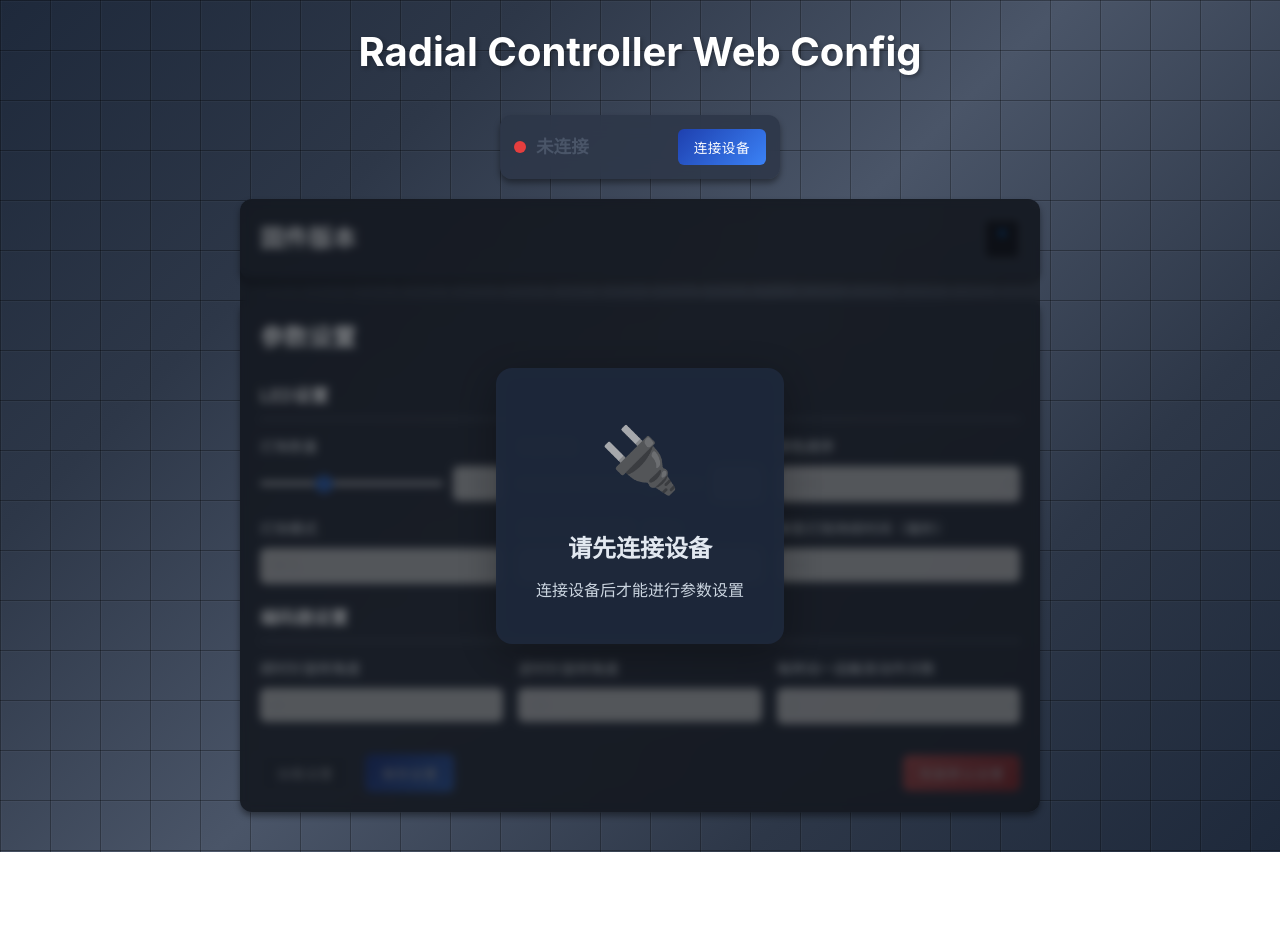
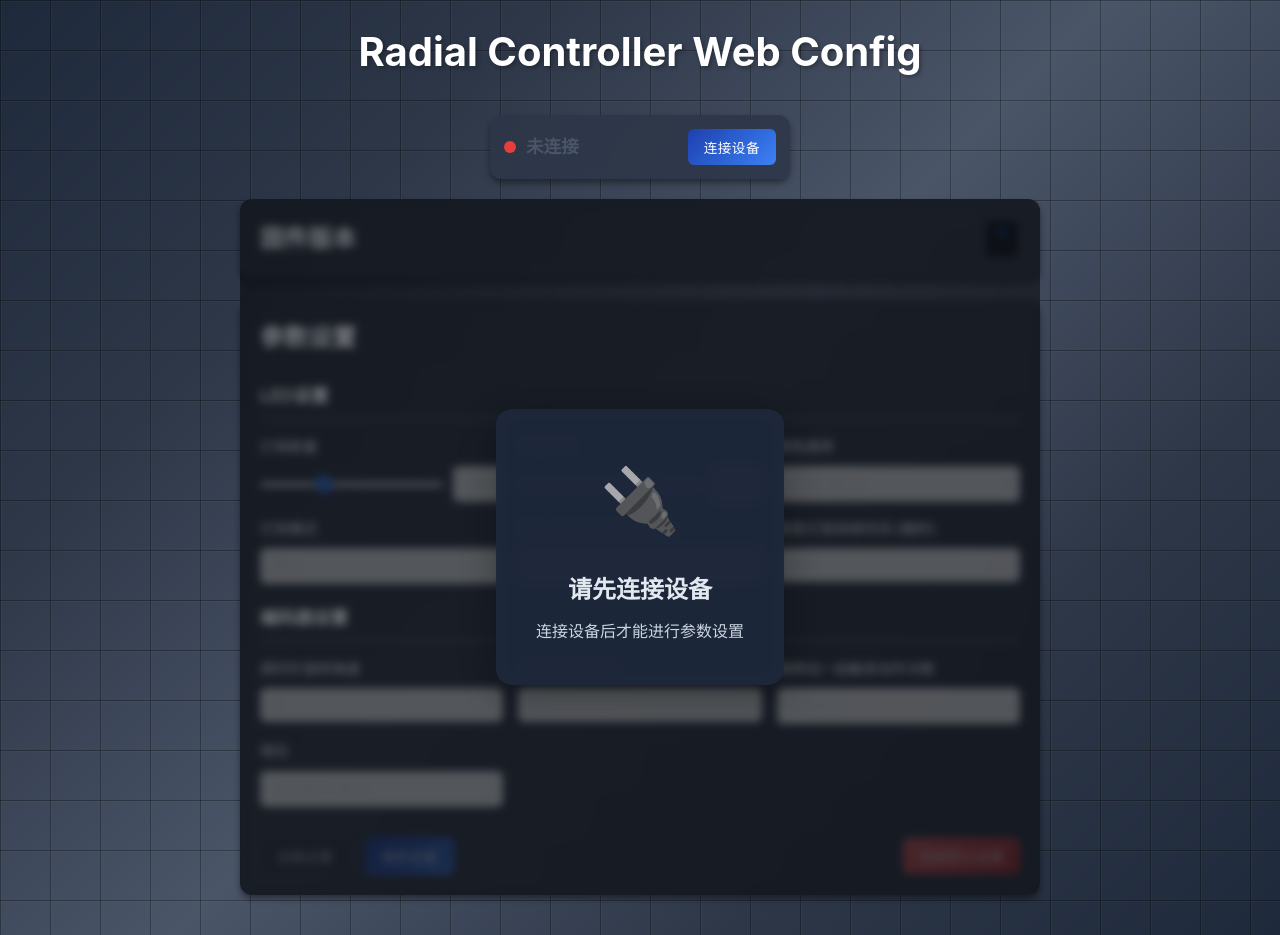
Before and after one commit to walklinewang/Radial-Controller, a plain HTML site: page tools/web_config/index.html in a window 1280 px wide. Before the commit the page ends 852 px from the top, so only its background shows below. Drawn offline with Linux system fonts and the light colour scheme.

Commit message:
feat(web_config): 增加相位参数并优化UI布局
- 在配置参数中添加相位选择功能
- 调整连接状态区域宽度和居中显示
- 优化滑块数值显示的内边距
- 为下拉框添加实时更新功能
- 改进保存设置后的反馈提示

Signed-off-by: Walkline Wang <walkline@gmail.com>

```diff
--- a/tools/web_config/script.js
+++ b/tools/web_config/script.js
@@ -45,13 +45,14 @@ class SerialAssistant {
         this.config_params = {
             led_count: { label: '灯珠数量', type: 'slider', min: 1, max: 10, step: 1, value: 4 },
             brightness: { label: '亮度等级', type: 'slider', min: 0, max: 4, step: 1, value: 3, displayValueOffset: 1 },
-            color_order: { label: '颜色顺序', type: 'select', options: [{ value: 0, label: 'GRB' }, { value: 1, label: 'RGB' }], value: 0 },
+            color_order: { label: '颜色顺序', type: 'select', options: [{ value: 0, label: 'GRB (默认)' }, { value: 1, label: 'RGB' }], value: 0 },
             effect_mode: { label: '灯效模式', type: 'select', options: [{ value: 0, label: '默认' }], value: 0 },
-            rotate_interval: { label: '流动灯效循环周期（毫秒）', type: 'number', min: 20, max: 500, value: 50 },
-            fade_duration: { label: '渐变灯效持续时间（毫秒）', type: 'number', min: 20, max: 500, value: 100 },
+            rotate_interval: { label: '流动灯效循环周期 (毫秒)', type: 'number', min: 20, max: 500, value: 50 },
+            fade_duration: { label: '渐变灯效持续时间 (毫秒)', type: 'number', min: 20, max: 500, value: 100 },
             rotate_cw: { label: '顺时针旋转角度', type: 'number', min: 1, max: 360, value: 10 },
             rotate_ccw: { label: '逆时针旋转角度', type: 'number', min: -360, max: -1, value: -10 },
-            step_per_teeth: { label: '每转动一齿触发动作次数', type: 'select', options: [{ value: 1, label: '1' }, { value: 2, label: '2' }], value: 2 }
+            step_per_teeth: { label: '每转动一齿触发动作次数', type: 'select', options: [{ value: 1, label: '1' }, { value: 2, label: '2 (默认)' }], value: 2 },
+            phase: { label: '相位', type: 'select', options: [{ value: 0, label: '正向脉冲 (默认)' }, { value: 1, label: '反向脉冲' }], value: 0 },
         };
 
         this.init_static_elements();
@@ -212,6 +213,13 @@ class SerialAssistant {
             });
         }
 
+        // Select下拉框实时更新
+        if (param.type === 'select') {
+            input.addEventListener('change', (e) => {
+                this.config_params[paramKey].value = parseInt(e.target.value);
+            });
+        }
+
         // 在输入完成（失去焦点）时进行范围验证
         input.addEventListener('blur', (e) => {
             let value = e.target.value;
@@ -254,7 +262,7 @@ class SerialAssistant {
 
         // 分组定义参数
         const ledParams = ['led_count', 'brightness', 'color_order', 'effect_mode', 'rotate_interval', 'fade_duration'];
-        const encoderParams = ['rotate_cw', 'rotate_ccw', 'step_per_teeth'];
+        const encoderParams = ['rotate_cw', 'rotate_ccw', 'step_per_teeth', 'phase'];
 
         // 创建LED相关参数容器
         const ledContainer = document.createElement('div');
@@ -616,7 +624,8 @@ class SerialAssistant {
             rotate_cw: view.getInt16(10, true),
             rotate_ccw: view.getInt16(12, true),
             step_per_teeth: view.getUint8(14),
-            // reserved字段从15-31，共17字节，暂不处理
+            phase: view.getUint8(15),
+            // reserved字段从16-31，共16字节，暂不处理
         };
 
         // 更新参数设置
@@ -649,6 +658,7 @@ class SerialAssistant {
         this.update_config_controls('rotate_cw', this.config_params.rotate_cw.value);
         this.update_config_controls('rotate_ccw', this.config_params.rotate_ccw.value);
         this.update_config_controls('step_per_teeth', this.config_params.step_per_teeth.value);
+        this.update_config_controls('phase', this.config_params.phase.value);
 
         // 显示固件版本
         if (this.firmware_version) {
@@ -853,6 +863,9 @@ class SerialAssistant {
             // step_per_teeth (1字节)
             view.setUint8(offset++, this.config_params.step_per_teeth.value);
 
+            // phase (1字节)
+            view.setUint8(offset++, this.config_params.phase.value);
+
             // reserved字段：使用缓冲区剩余的大小填充
             const reserved_size = buffer.byteLength - offset;
             for (let i = 0; i < reserved_size; i++) {
@@ -875,10 +888,11 @@ class SerialAssistant {
             // 一次性发送完整命令
             await writer.write(full_buffer);
 
-            const response = await this.serial_wait_for_data(500, [this.RESPONSES.SAVE_SETTINGS_SUCCESS]);
+            const response = await this.serial_wait_for_data(500, [this.RESPONSES.SAVE_SETTINGS_SUCCESS, this.RESPONSES.SAVE_SETTINGS_FAILED]);
 
             if (response === this.RESPONSES.SAVE_SETTINGS_SUCCESS) {
                 this.show_status('设置已保存到设备', 'success');
+                this.show_custom_alert('保存设置成功', "参数设置已保存到设备");
             } else if (response === this.RESPONSES.SAVE_SETTINGS_FAILED) {
                 this.show_custom_alert('保存设置失败', "检查参数设置是否正确");
             } else {
--- a/tools/web_config/styles.css
+++ b/tools/web_config/styles.css
@@ -42,7 +42,7 @@ body {
     color: #f7fafc;
     line-height: 1.6;
     min-height: 100vh;
-    min-width: 400px;
+    min-width: 490px;
     /* 添加平滑过渡效果 */
     transition: all 0.3s ease;
 }
@@ -82,8 +82,9 @@ header h1 {
 
 /* 连接状态区域样式 */
 .connection-section {
+    width: 300px;
     padding: 14px;
-    margin: 0 260px;
+    margin: 0 auto;
 }
 
 .connection-status {
@@ -292,7 +293,7 @@ header h1 {
 .slider-value {
     width: 50px;
     text-align: center;
-    padding: 8px;
+    padding: 5.5px;
     border: 1px solid #4a5568;
     border-radius: 6px;
     font-size: 0.9rem;
@@ -302,7 +303,7 @@ header h1 {
     /* 添加这些样式确保与input元素高度一致 */
     display: inline-block;
     box-sizing: border-box;
-    line-height: normal;
+    /* line-height: normal; */
     font-family: -apple-system, BlinkMacSystemFont, 'Segoe UI', Roboto, Oxygen, Ubuntu, Cantarell, sans-serif;
     font-weight: normal;
 }
```
